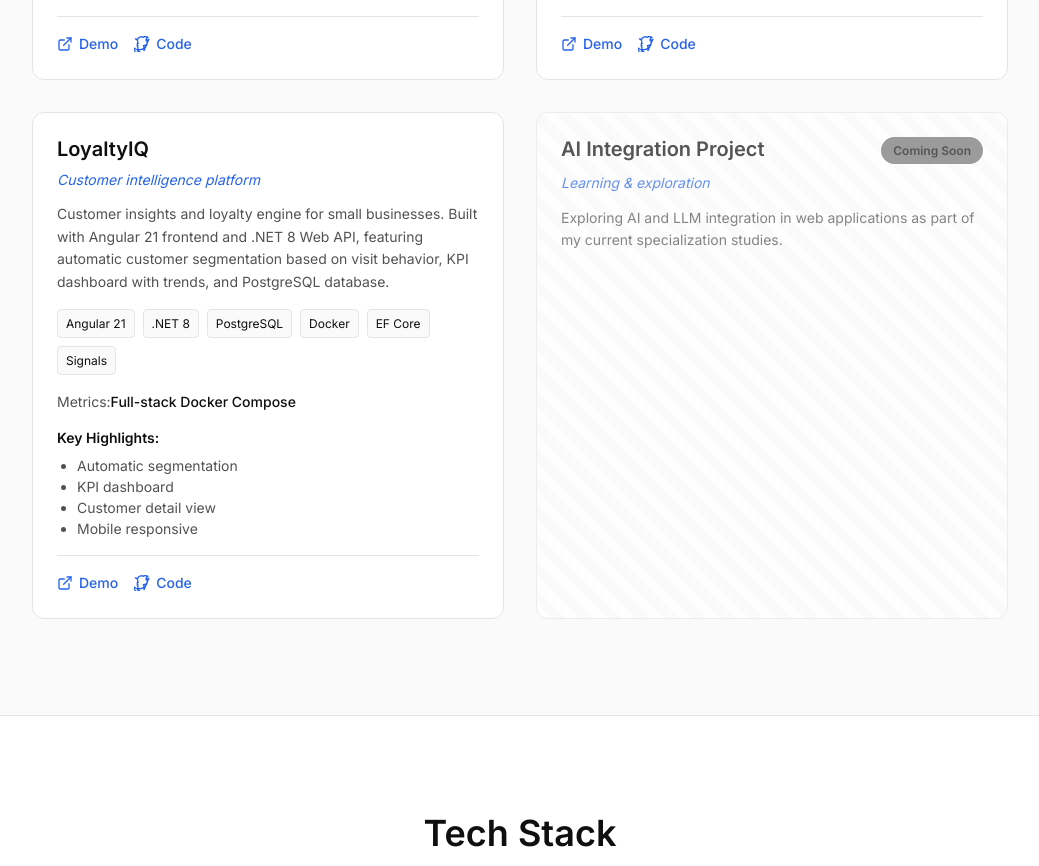
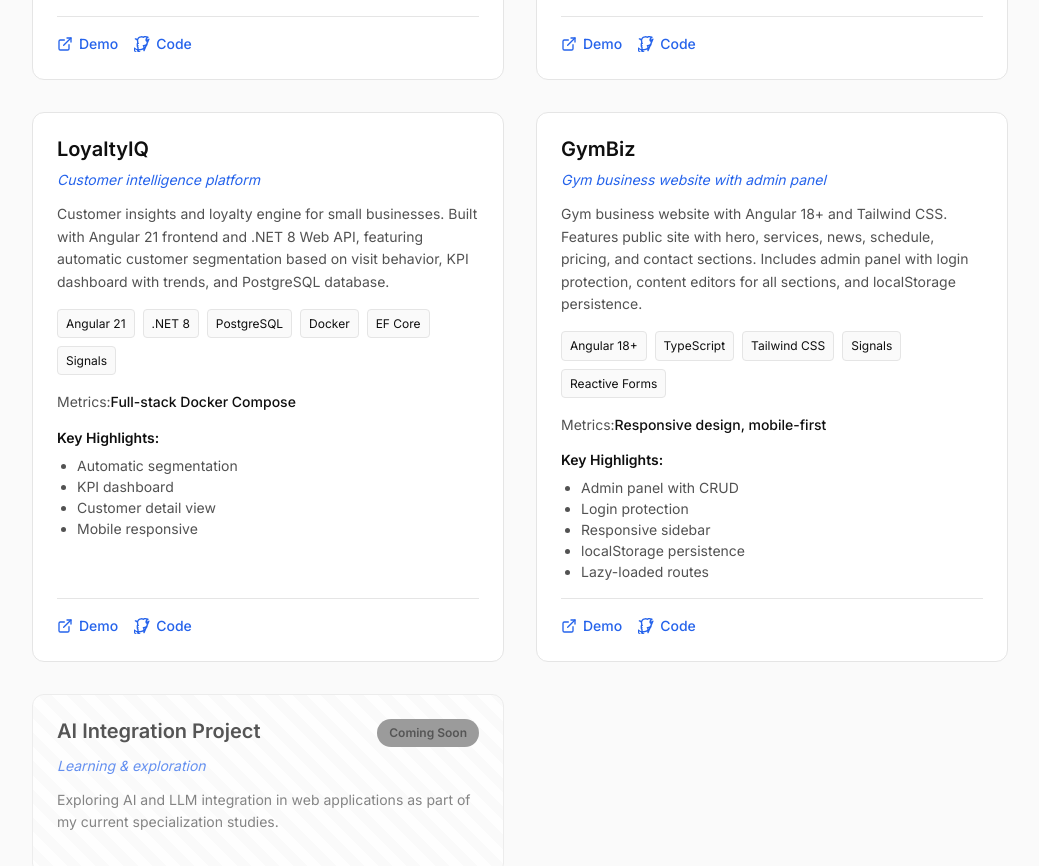
Before and after one commit to AlejOcana/portfolio-angular, an Angular app: page / in a window 1280 px wide. Shown: the part 5340-6206 px from the top of the page, without its empty margins (120-1159 px from the left). Built offline with nearby package versions, Linux system fonts and the light colour scheme.

Commit message:
feat: add GymBiz project to portfolio

```diff
--- a/src/app/core/portfolio-data.service.ts
+++ b/src/app/core/portfolio-data.service.ts
@@ -242,6 +242,18 @@ Open to remote opportunities where I can contribute to meaningful projects.`,
         comingSoon: false,
       },
       {
+        id: 'gym-biz',
+        name: 'GymBiz',
+        tagline: 'Gym business website with admin panel',
+        description: 'Gym business website with Angular 18+ and Tailwind CSS. Features public site with hero, services, news, schedule, pricing, and contact sections. Includes admin panel with login protection, content editors for all sections, and localStorage persistence.',
+        stack: ['Angular 18+', 'TypeScript', 'Tailwind CSS', 'Signals', 'Reactive Forms'],
+        metrics: 'Responsive design, mobile-first',
+        highlights: ['Admin panel with CRUD', 'Login protection', 'Responsive sidebar', 'localStorage persistence', 'Lazy-loaded routes'],
+        demoUrl: '',
+        githubUrl: 'https://github.com/AlejOcana/gym-biz-web',
+        comingSoon: false,
+      },
+      {
         id: 'ai-project',
         name: 'AI Integration Project',
         tagline: 'Learning & exploration',
```
